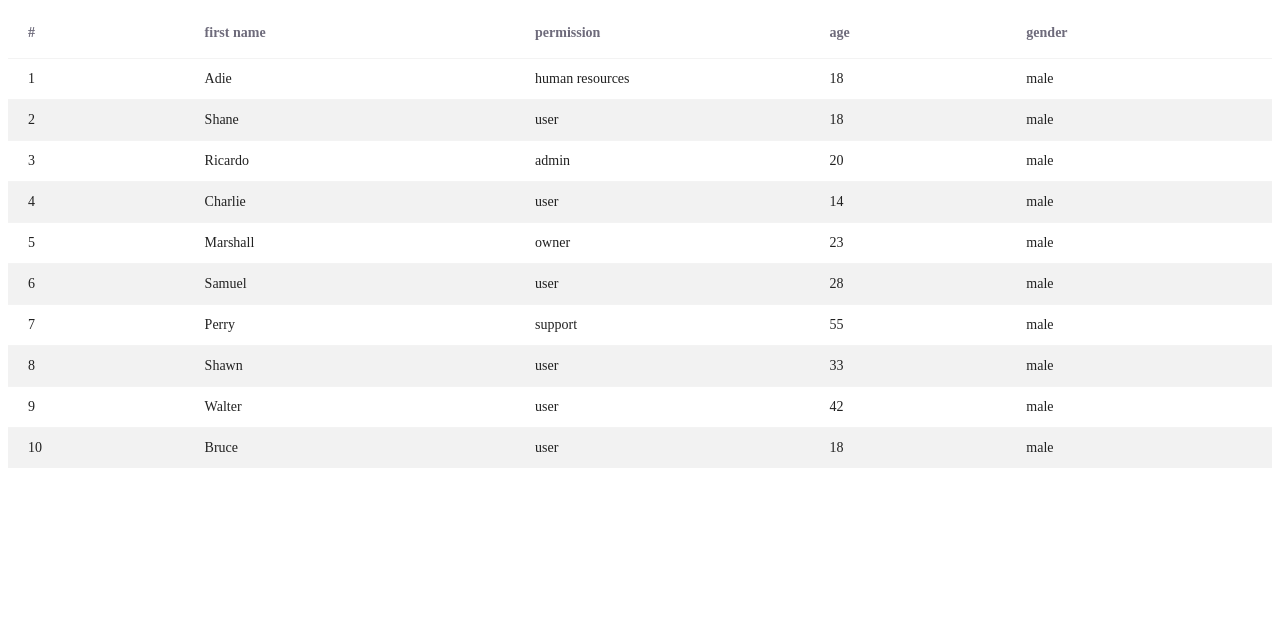
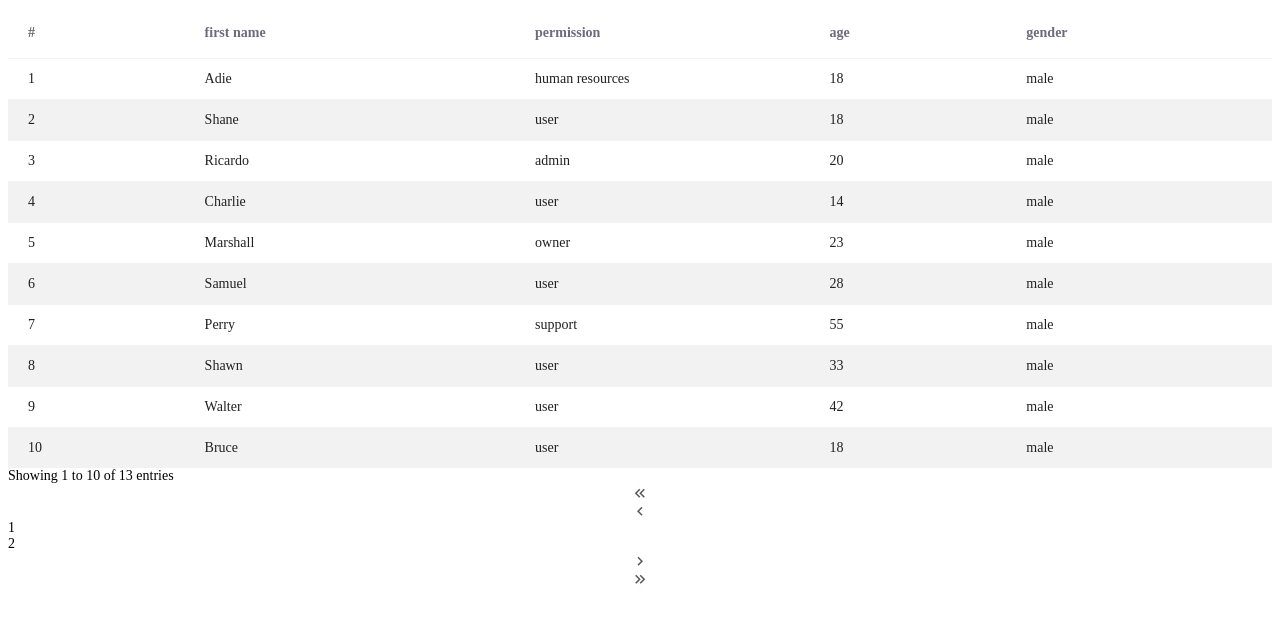
Before and after one commit to Abolfazl-Pourtirandazi/vue3-g-grid, a Vue app: page / in a window 1280 px wide. Shown: the top 622 px of the page. Built offline with nearby package versions, Linux system fonts and the light colour scheme.

Commit message:
add: ggrid pagination

```diff
--- a/src/@types/grid.ts
+++ b/src/@types/grid.ts
@@ -1,6 +1,9 @@
 export interface GridProps {
   columns: GridColumn[];
   rows: object[];
+  currentPage: number;
+  perPage: number;
+  totalRows?: number;
 }
 
 export interface GridColumn {
--- a/src/api/users.ts
+++ b/src/api/users.ts
@@ -59,6 +59,24 @@ export default {
       permission: "user",
       age: 18,
       gender: "male"
+    },
+    {
+      first_name: "Charlie",
+      permission: "user",
+      age: 11,
+      gender: "male"
+    },
+    {
+      first_name: "Marshall",
+      permission: "owner",
+      age: 67,
+      gender: "male"
+    },
+    {
+      first_name: "Samuel",
+      permission: "user",
+      age: 55,
+      gender: "male"
     }
   ]
 };
--- a/src/components/grid/GGrid.vue
+++ b/src/components/grid/GGrid.vue
@@ -1,15 +1,34 @@
 <script lang="ts" setup>
 import useGrid from "@/composables/useGrid";
+import GIcon from "@/components/icon/GIcon.vue";
 import type { GridColumn, GridProps } from "@/@types/grid";
 
 defineOptions({ name: "GGrid" });
 
-withDefaults(defineProps<GridProps>(), {
+const props = withDefaults(defineProps<Partial<GridProps>>(), {
   columns: () => [] as GridColumn[],
-  rows: () => [] as object[]
+  rows: () => [] as object[],
+  currentPage: 1,
+  perPage: 10
 });
 
-const { gGrid, getRowData, width } = useGrid();
+const {
+  gGrid,
+  currentPage,
+  totalPages,
+  getItems,
+  hasNextPage,
+  hasPreviousPage,
+  startIndex,
+  endIndex,
+  getTotalRows,
+  paginate,
+  getRowData,
+  width,
+  nextPage,
+  previousPage,
+  handleChangePage
+} = useGrid(props);
 </script>
 
 <template>
@@ -38,14 +57,14 @@ const { gGrid, getRowData, width } = useGrid();
 
           <!-- Rows -->
           <tbody>
-            <template v-for="(row, index) in rows" :key="index">
+            <template v-for="(row, index) in getItems" :key="index">
               <tr
                 :class="{
                   even: index % 2,
-                  'border-none': rows.length - 1 === index
+                  'border-none': getItems.length - 1 === index
                 }"
               >
-                <th scope="row">{{ index + 1 }}</th>
+                <th scope="row">{{ index + 1 + startIndex }}</th>
                 <template v-for="(column, cIndex) in columns" :key="cIndex">
                   <td
                     :class="column.rowClassName"
@@ -62,6 +81,39 @@ const { gGrid, getRowData, width } = useGrid();
           </tbody>
         </table>
       </div>
+
+      <!-- Pagination -->
+      <div class="pagination">
+        <div class="p-desc">
+          Showing {{ endIndex >= 1 ? startIndex + 1 : 0 }} to {{ endIndex }} of {{ getTotalRows }} entries
+        </div>
+
+        <div class="p-data">
+          <div class="first item" :class="{ disabled: !hasPreviousPage }" @click="handleChangePage(1)">
+            <g-icon icon="mdi mdi-chevron-double-left" />
+          </div>
+          <div class="previous item" :class="{ disabled: !hasPreviousPage }" @click="previousPage">
+            <g-icon icon="mdi mdi-chevron-left" />
+          </div>
+          <div class="p-numbers">
+            <template v-for="number in paginate" :key="number">
+              <div
+                class="p-number item"
+                :class="{ active: Number(number) + 1 === currentPage }"
+                @click="handleChangePage(Number(number) + 1)"
+              >
+                {{ Number(number) + 1 }}
+              </div>
+            </template>
+          </div>
+          <div class="next item" :class="{ disabled: !hasNextPage }" @click="nextPage">
+            <g-icon icon="mdi mdi-chevron-right" />
+          </div>
+          <div class="last item" :class="{ disabled: !hasNextPage }" @click="handleChangePage(totalPages)">
+            <g-icon icon="mdi mdi-chevron-double-right" />
+          </div>
+        </div>
+      </div>
     </div>
   </div>
 </template>
--- a/src/composables/useGrid/useGrid.ts
+++ b/src/composables/useGrid/useGrid.ts
@@ -1,9 +1,90 @@
-import { ref } from "vue";
-import type { GridColumn } from "@/@types/grid";
+import { computed, onUnmounted, ref, toRaw } from "vue";
+import type { GridProps, GridColumn } from "@/@types/grid";
 
-const useGrid = () => {
+const useGrid = (
+  props: GridProps = {
+    columns: [],
+    rows: [],
+    currentPage: 1,
+    perPage: 10
+  }
+) => {
+  const maxPaginate: number = 8;
+
+  const startPaginate = ref<number>(0);
+  const endPaginate = ref<number>(maxPaginate);
+
   /* Element Ref */
   const gGrid = ref<HTMLElement>();
+
+  /* Current Page */
+  const currentPage = ref<number>(props.currentPage);
+
+  /* Total Rows */
+  const getTotalRows = computed((): number => props.rows.length);
+
+  /* Start Index */
+  const startIndex = computed((): number => (currentPage.value - 1) * props.perPage);
+
+  /* End Index */
+  const endIndex = computed((): number => {
+    const value: number = startIndex.value + props.perPage;
+
+    if (value > getTotalRows.value) {
+      return getTotalRows.value;
+    }
+
+    return value;
+  });
+
+  /* Get Item Extend row data */
+  const getItems = computed((): object[] => {
+    const value: object[] = [...toRaw(props.rows)];
+
+    //For Client Side
+    return value.slice(startIndex.value, endIndex.value);
+  });
+
+  /* Has Next Page */
+  const hasNextPage = computed((): boolean => endIndex.value < getTotalRows.value);
+
+  /* Has Previous Page */
+  const hasPreviousPage = computed((): boolean => startIndex.value > 0);
+
+  /* Pagination Number */
+  const totalPages = computed((): number => Math.ceil(getTotalRows.value / props.perPage));
+
+  /* Paginate */
+  const paginate = computed((): number[] => {
+    const array: number[] = Object.keys(Array(totalPages.value).fill(null)).map(Number);
+
+    if (!array.length) return array;
+
+    if (array.length + 1 < endPaginate.value) {
+      endPaginate.value = array.length;
+    } else {
+      const start: number = startPaginate.value;
+      const end: number = endPaginate.value;
+
+      if (currentPage.value === 1) {
+        startPaginate.value = 0;
+        endPaginate.value = totalPages.value <= maxPaginate ? totalPages.value : maxPaginate;
+      } else if (currentPage.value === totalPages.value) {
+        startPaginate.value = totalPages.value - maxPaginate;
+        endPaginate.value = totalPages.value;
+      } else {
+        if (currentPage.value <= start + 1 && end > maxPaginate) {
+          startPaginate.value = start + 2 - maxPaginate / 2;
+          endPaginate.value = start + 2;
+        } else if (currentPage.value > end - 1) {
+          startPaginate.value = end - 2;
+          endPaginate.value = end + maxPaginate - 2;
+        }
+      }
+    }
+
+    return array.slice(startPaginate.value, endPaginate.value);
+  });
 
   /* Get Row Data */
   const getRowData = (row: any, column: GridColumn): string => {
@@ -17,10 +98,47 @@ const useGrid = () => {
     return "";
   };
 
+  /* Change Page Number */
+  const handleChangePage = (page: number): void => {
+    if (!hasNextPage.value && !hasPreviousPage.value) return;
+
+    currentPage.value = page;
+  };
+
+  /* Next Page */
+  const nextPage = (): void => {
+    if (!hasNextPage.value) return;
+
+    handleChangePage(currentPage.value + 1);
+  };
+
+  /* Previous Page */
+  const previousPage = (): void => {
+    if (!hasPreviousPage.value) return;
+
+    handleChangePage(currentPage.value - 1);
+  };
+
+  onUnmounted(() => {
+    currentPage.value = props.currentPage;
+  });
+
   return {
     gGrid,
+    currentPage,
+    totalPages,
+    getItems,
+    hasNextPage,
+    hasPreviousPage,
+    startIndex,
+    endIndex,
+    getTotalRows,
+    paginate,
     getRowData,
-    width
+    width,
+    nextPage,
+    previousPage,
+    handleChangePage
   };
 };
 
```
